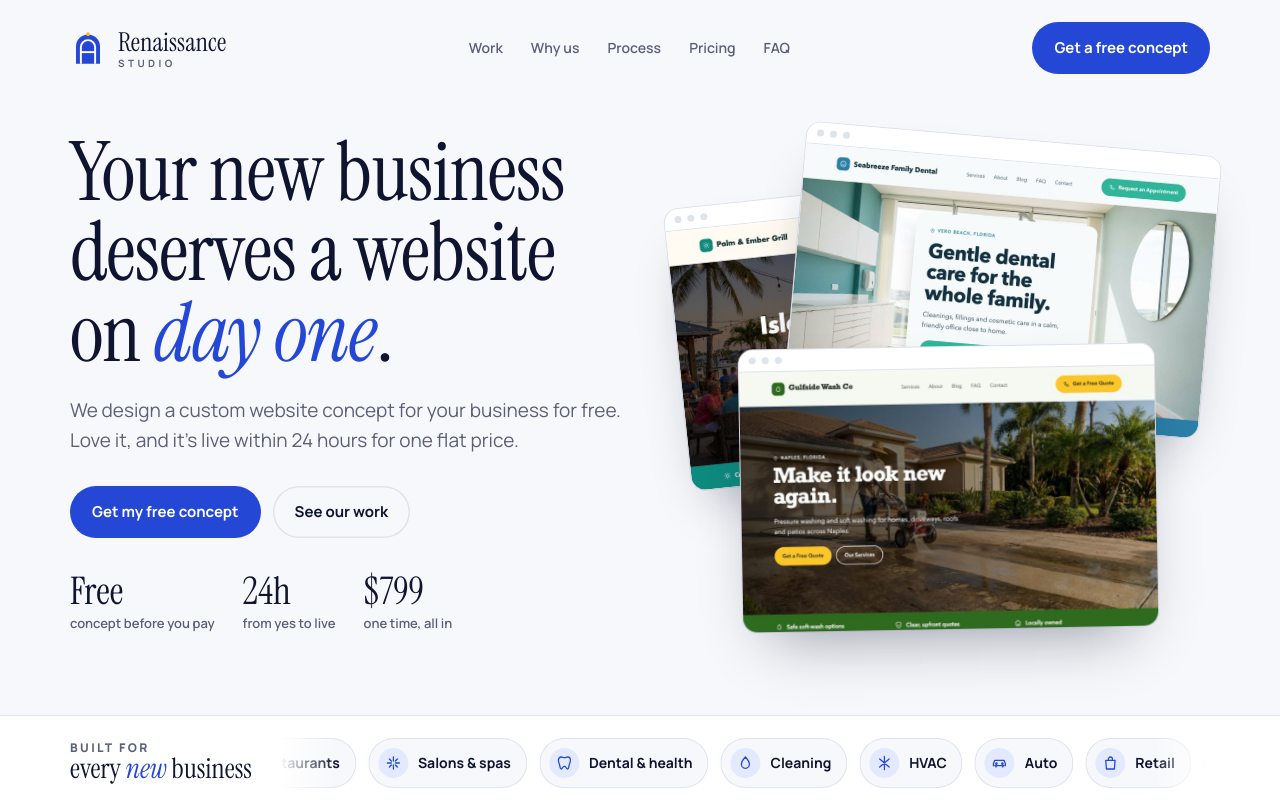
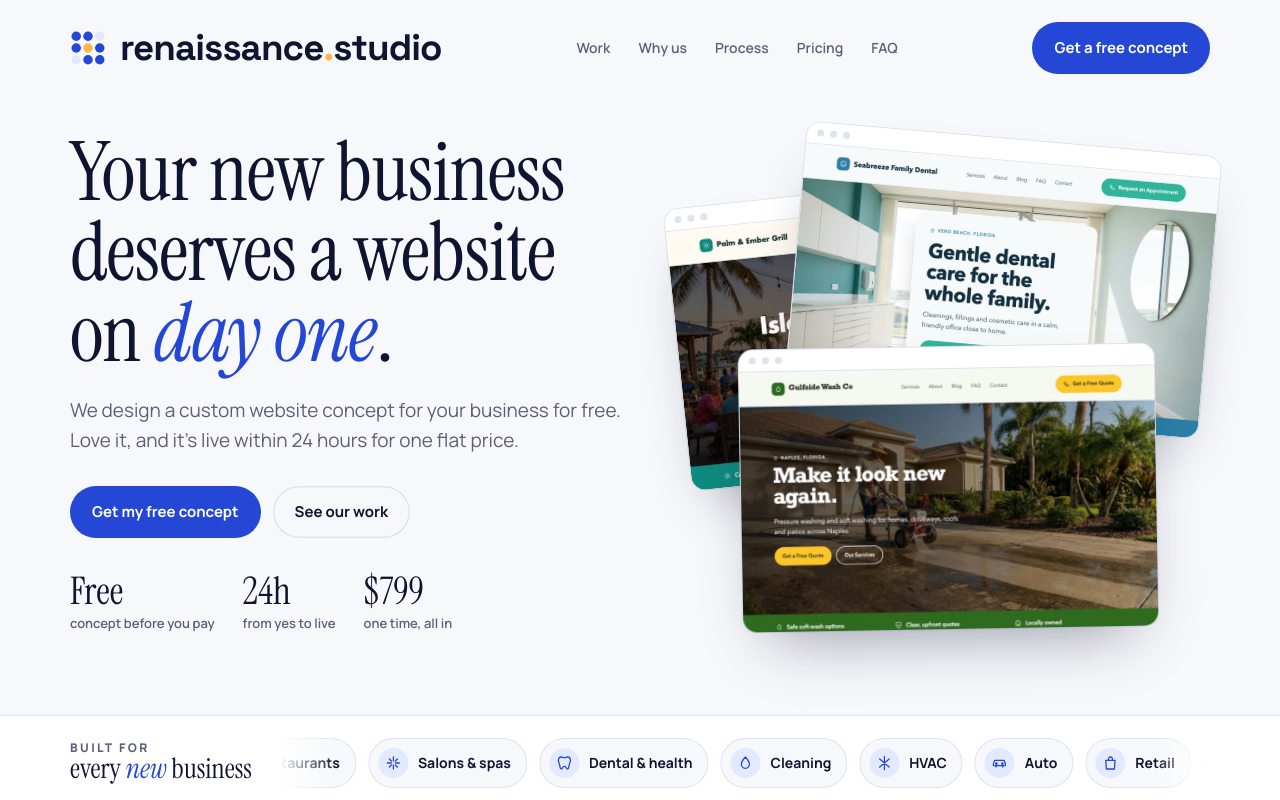
Before and after one commit to ido-renaissance/renaissancestudio.io, a plain HTML site: page index.html in a window 1280 px wide. Shown: the top 800 px of the page. Drawn offline with Linux system fonts and the light colour scheme.

Commit message:
New logo: dot-matrix mark + renaissance.studio wordmark, favicon

```diff
--- a/index.html
+++ b/index.html
@@ -11,7 +11,7 @@
 <meta property="og:url" content="https://renaissancestudio.io/">
 <meta name="twitter:card" content="summary_large_image">
 <title>Renaissance Studio | Websites for new businesses</title>
-<link rel="stylesheet" href="https://fonts.googleapis.com/css2?family=Instrument+Serif:ital@0;1&family=Manrope:wght@400;500;600;700;800&display=swap">
+<link rel="stylesheet" href="https://fonts.googleapis.com/css2?family=Instrument+Serif:ital@0;1&family=Space+Grotesk:wght@700&family=Manrope:wght@400;500;600;700;800&display=swap">
 <style>
 /* Layout: editorial agency page. Serif headlines, one bold moment (fanned site stack in the hero), then work grid, process, a single price card, FAQ, and a short form. */
 :root{
@@ -41,6 +41,12 @@ nav{display:flex;align-items:center;justify-content:space-between;gap:20px;paddi
 .word i{font-style:normal;font-weight:700;font-size:10px;letter-spacing:.34em;color:var(--muted);margin-top:3px}
 .links{display:flex;gap:28px;font-weight:600;font-size:14px;color:var(--muted)}
 .links a:hover{color:var(--ink)}
+.brand{display:inline-flex;align-items:center;gap:14px;--sz:36px}
+.brand svg{width:var(--sz);height:var(--sz);flex:none}
+.brand .wm2{font-family:"Space Grotesk",var(--body);font-weight:700;font-size:calc(var(--sz) * 1.02);line-height:1;letter-spacing:-.025em;color:var(--ink)}
+.brand .wm2 i{font-style:normal;color:var(--amber)}
+footer .brand .wm2{color:#ffffff}
+@media (max-width:560px){header .brand{--sz:26px;gap:10px}}
 /* hero */
 .hero{display:grid;grid-template-columns:1.05fr 1fr;gap:48px;align-items:center;padding-block:36px 80px}
 h1{font-family:var(--display);font-weight:400;font-size:clamp(46px,6.4vw,84px);line-height:.98;letter-spacing:-.01em;margin:0 0 22px;text-wrap:balance}
@@ -190,10 +196,7 @@ footer{background:var(--dark);color:var(--on-dark);padding-block:64px 32px}
 <body>
 <header class="w">
   <nav>
-    <a class="logo" href="#top" aria-label="Renaissance Studio home">
-      <svg viewBox="0 0 48 48" aria-hidden="true"><path d="M8 45V22a16 16 0 0 1 32 0v23z" fill="#2447D6"/><path d="M14.5 45V23a9.5 9.5 0 0 1 19 0v22" fill="none" stroke="#fff" stroke-width="2.6"/><path d="M14.5 29.5h19" fill="none" stroke="#fff" stroke-width="2.6"/><circle cx="24" cy="5.5" r="2.6" fill="#FFB547"/></svg>
-      <span class="word"><b>Renaissance</b><i>STUDIO</i></span>
-    </a>
+    <a class="brand" href="#top" aria-label="Renaissance Studio home"><svg viewBox="0 0 48 48" aria-hidden="true"><circle cx="8.33" cy="8.33" r="6.33" fill="#2447D6"/><circle cx="24" cy="8.33" r="6.33" fill="#2447D6"/><circle cx="39.67" cy="8.33" r="6.33" fill="#E3E9FF"/><circle cx="8.33" cy="24" r="6.33" fill="#2447D6"/><circle cx="24" cy="24" r="6.33" fill="#FFB547"/><circle cx="39.67" cy="24" r="6.33" fill="#2447D6"/><circle cx="8.33" cy="39.67" r="6.33" fill="#E3E9FF"/><circle cx="24" cy="39.67" r="6.33" fill="#2447D6"/><circle cx="39.67" cy="39.67" r="6.33" fill="#2447D6"/></svg><span class="wm2">renaissance<i>.</i>studio</span></a>
     <div class="links"><a href="#work">Work</a><a href="#benefits">Why us</a><a href="#process">Process</a><a href="#pricing">Pricing</a><a href="#faq">FAQ</a></div>
     <a class="btn" href="#start">Get a free concept</a>
   </nav>
@@ -341,7 +344,7 @@ footer{background:var(--dark);color:var(--on-dark);padding-block:64px 32px}
 <footer><div class="w">
   <div class="f-top"><h3>Your business is new.<br>Your website can be live tomorrow.</h3><a class="btn" href="#start">Get my free concept</a></div>
   <div class="f-cols">
-    <div><span class="logo" style="margin-bottom:14px"><svg viewBox="0 0 48 48" width="34" height="34" aria-hidden="true"><path d="M8 45V22a16 16 0 0 1 32 0v23z" fill="#7d97ff"/><path d="M14.5 45V23a9.5 9.5 0 0 1 19 0v22" fill="none" stroke="#0f1530" stroke-width="2.6"/><path d="M14.5 29.5h19" fill="none" stroke="#0f1530" stroke-width="2.6"/><circle cx="24" cy="5.5" r="2.6" fill="#FFB547"/></svg><span class="word"><b>Renaissance</b><i>STUDIO</i></span></span><p style="margin-top:14px;max-width:30ch">Websites for brand-new businesses. Designed for free, live in 24 hours, built to be found.</p></div>
+    <div><span class="brand" style="--sz:32px"><svg viewBox="0 0 48 48" aria-hidden="true"><circle cx="8.33" cy="8.33" r="6.33" fill="#FFFFFF"/><circle cx="24" cy="8.33" r="6.33" fill="#FFFFFF"/><circle cx="39.67" cy="8.33" r="6.33" fill="#3A4BA8"/><circle cx="8.33" cy="24" r="6.33" fill="#FFFFFF"/><circle cx="24" cy="24" r="6.33" fill="#FFB547"/><circle cx="39.67" cy="24" r="6.33" fill="#FFFFFF"/><circle cx="8.33" cy="39.67" r="6.33" fill="#3A4BA8"/><circle cx="24" cy="39.67" r="6.33" fill="#FFFFFF"/><circle cx="39.67" cy="39.67" r="6.33" fill="#FFFFFF"/></svg><span class="wm2">renaissance<i>.</i>studio</span></span><p style="margin-top:14px;max-width:30ch">Websites for brand-new businesses. Designed for free, live in 24 hours, built to be found.</p></div>
     <div><h4>Studio</h4><ul><li><a href="#work">Work</a></li><li><a href="#benefits">Why it works</a></li><li><a href="#process">Process</a></li><li><a href="#pricing">Pricing</a></li><li><a href="#faq">FAQ</a></li></ul></div>
     <div><h4>Built for</h4><ul><li>Home services</li><li>Restaurants and cafés</li><li>Salons and spas</li><li>Health and dental</li><li>Pros and consultants</li></ul></div>
     <div><h4>Get in touch</h4><ul><li>Mon-Fri, 9am-6pm ET</li><li>Serving new businesses across the US</li><li><a href="#start">Get a free concept</a></li></ul></div>
```
Also changed, not shown: brand/mark.svg.
